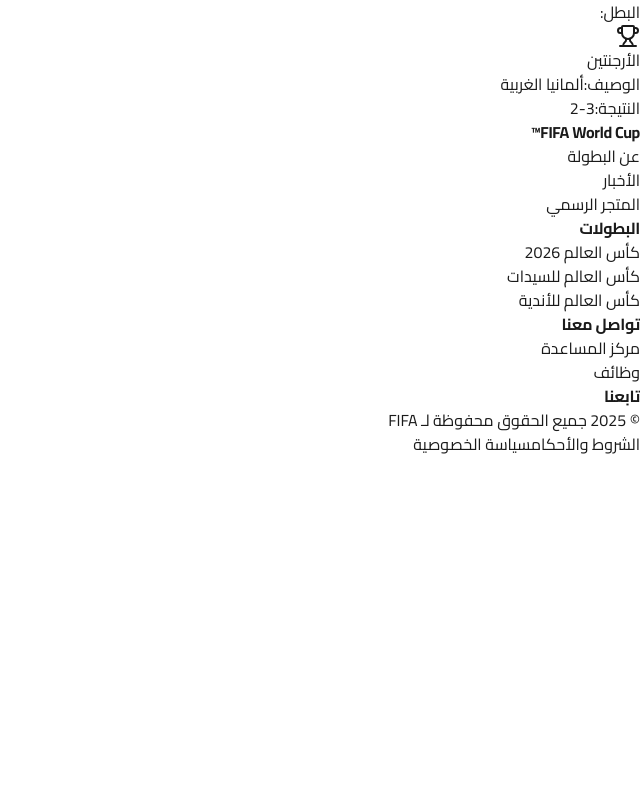
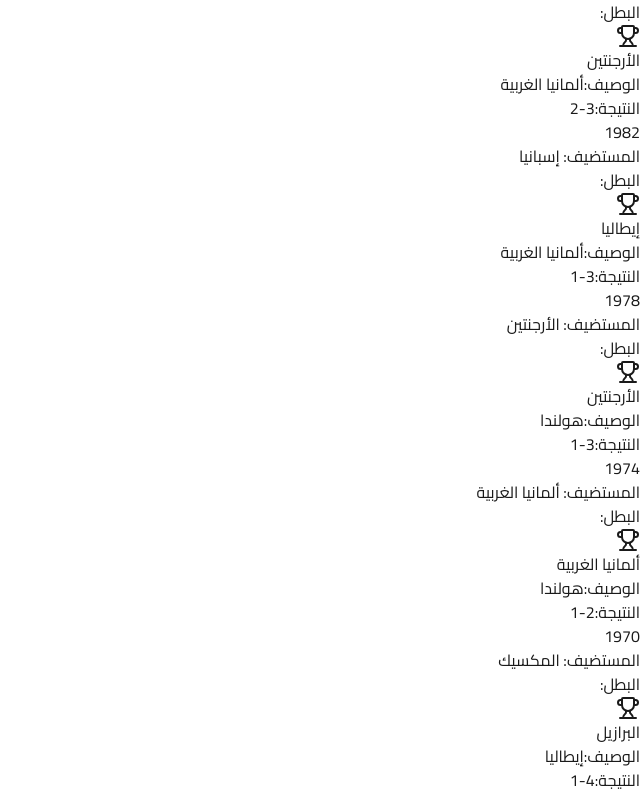
Before and after one commit to aliahmad1967/world_cups-app, a React (Vite) app: page /history in a window 1280 px wide. Shown: the part 1920-2717 px from the top of the page, without its empty margins (640-1280 px from the left). Before the commit the page ends 2379 px from the top, so only its background shows below. Built offline with nearby package versions, Linux system fonts and the light colour scheme.

Commit message:
feat: complete world cup history list 1930-2022

```diff
--- a/src/pages/History.jsx
+++ b/src/pages/History.jsx
@@ -12,6 +12,18 @@
     { year: 1994, host: "الولايات المتحدة", winner: "البرازيل", runnerUp: "إيطاليا", score: "0-0 (3-2)" },
     { year: 1990, host: "إيطاليا", winner: "ألمانيا الغربية", runnerUp: "الأرجنتين", score: "1-0" },
     { year: 1986, host: "المكسيك", winner: "الأرجنتين", runnerUp: "ألمانيا الغربية", score: "3-2" },
+    { year: 1982, host: "إسبانيا", winner: "إيطاليا", runnerUp: "ألمانيا الغربية", score: "3-1" },
+    { year: 1978, host: "الأرجنتين", winner: "الأرجنتين", runnerUp: "هولندا", score: "3-1" },
+    { year: 1974, host: "ألمانيا الغربية", winner: "ألمانيا الغربية", runnerUp: "هولندا", score: "2-1" },
+    { year: 1970, host: "المكسيك", winner: "البرازيل", runnerUp: "إيطاليا", score: "4-1" },
+    { year: 1966, host: "إنجلترا", winner: "إنجلترا", runnerUp: "ألمانيا الغربية", score: "4-2" },
+    { year: 1962, host: "تشيلي", winner: "البرازيل", runnerUp: "تشيكوسلوفاكيا", score: "3-1" },
+    { year: 1958, host: "السويد", winner: "البرازيل", runnerUp: "السويد", score: "5-2" },
+    { year: 1954, host: "سويسرا", winner: "ألمانيا الغربية", runnerUp: "المجر", score: "3-2" },
+    { year: 1950, host: "البرازيل", winner: "أوروغواي", runnerUp: "البرازيل", score: "2-1" },
+    { year: 1938, host: "فرنسا", winner: "إيطاليا", runnerUp: "المجر", score: "4-2" },
+    { year: 1934, host: "إيطاليا", winner: "إيطاليا", runnerUp: "تشيكوسلوفاكيا", score: "2-1" },
+    { year: 1930, host: "أوروغواي", winner: "أوروغواي", runnerUp: "الأرجنتين", score: "4-2" },
   ];
 
   return (
```
